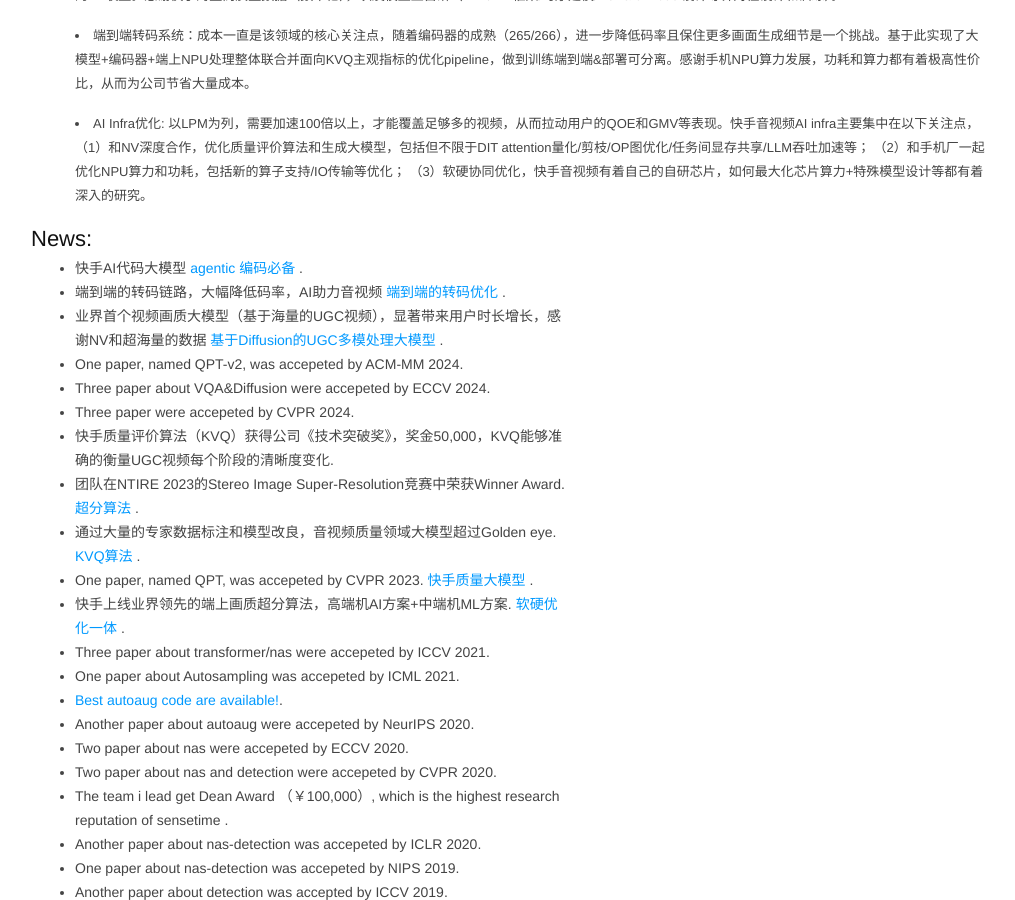
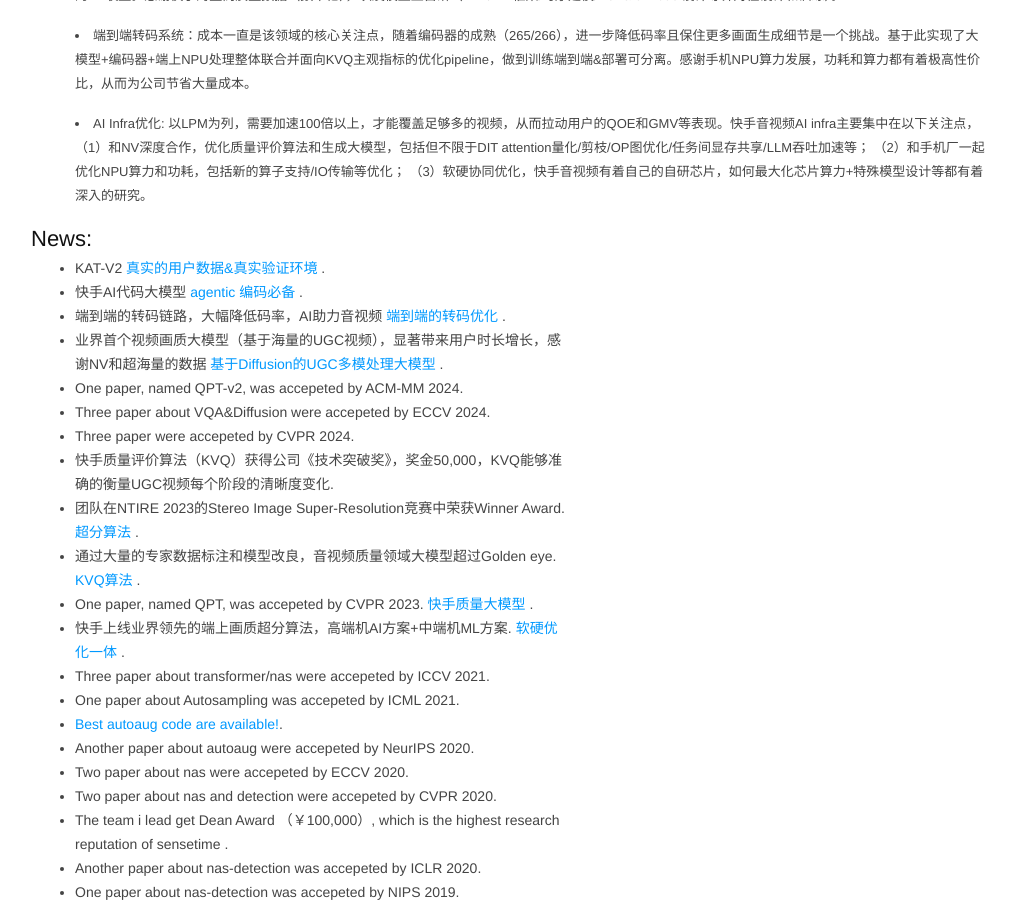
Before and after one commit to msunming/msunming.github.io, a Jekyll site: the page index.html, which Jekyll copies as it is, in a window 1280 px wide and 900 px high, scrolled down 1326 px. Shown: the whole window, without its empty margins (129-1144 px from the left). Built offline with Jekyll 4.4.1, drawn with Linux system fonts in a browser that asks for light colours.

Commit message:
Update index.html

```diff
--- a/index.html
+++ b/index.html
@@ -494,6 +494,7 @@ pre .markdown .emphasis {
 
 	        <h2>News:</h2>
 		<ul>
+		<li> KAT-V2 <a href="https://arxiv.org/abs/2607.05471"> 真实的用户数据&真实验证环境 </a> .</li>
 		<li> 快手AI代码大模型 <a href="https://mp.weixin.qq.com/s/NLsNjSpVIRyZaFxKJ0D-Fw"> agentic 编码必备 </a> .</li>
 	    <li> 端到端的转码链路，大幅降低码率，AI助力音视频 <a href="https://arxiv.org/abs/2412.13508"> 端到端的转码优化 </a> .</li>
 	    <li> 业界首个视频画质大模型（基于海量的UGC视频），显著带来用户时长增长，感谢NV和超海量的数据 <a href="https://mp.weixin.qq.com/s/zRUoL2eJaOS2wIcB_xiQkg"> 基于Diffusion的UGC多模处理大模型 </a> .</li>
```
